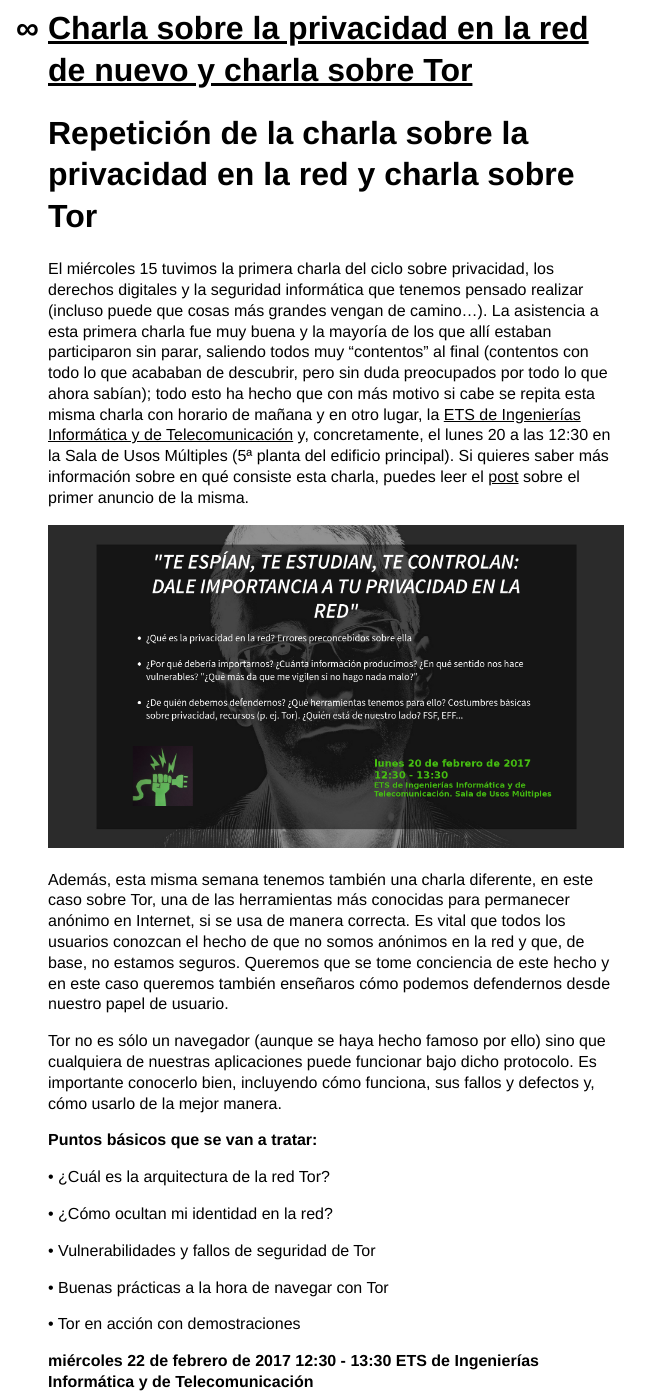
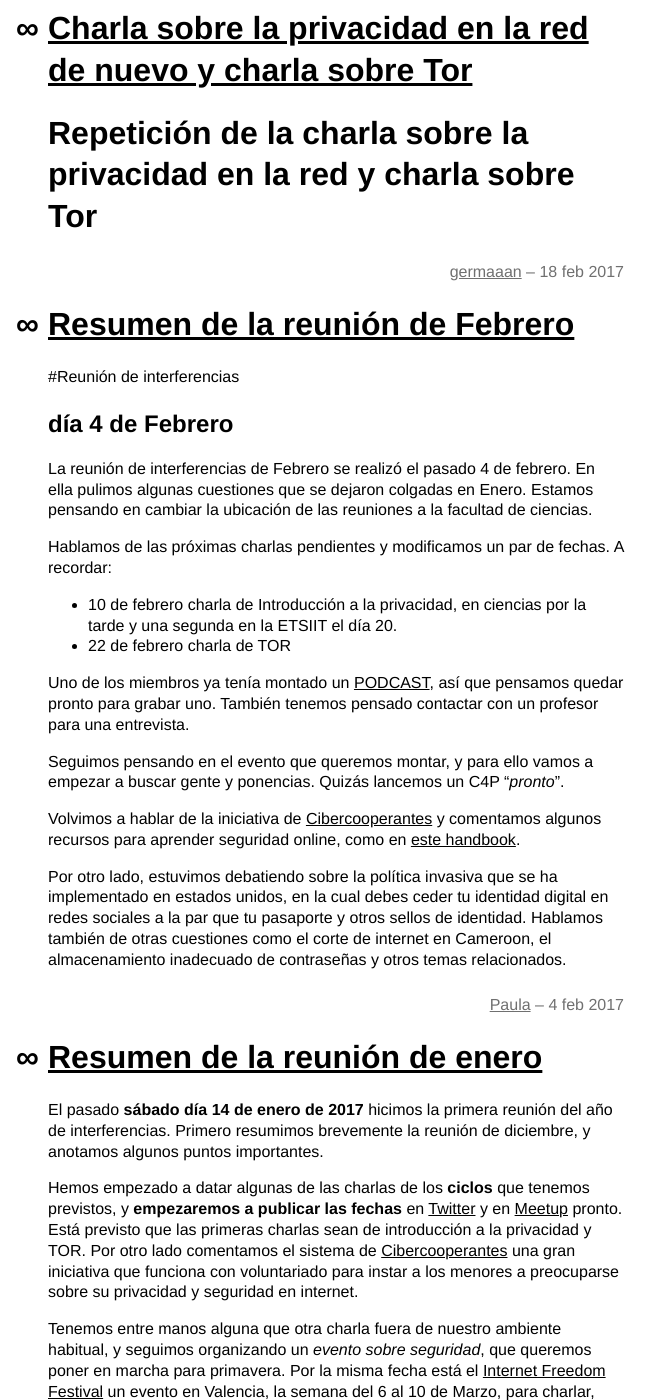
Before and after one commit to Interferencias/interferencias.github.io, a Jekyll site: the page built from index.html, in a window 1280 px wide and 1400 px high, scrolled down 1461 px. Shown: the whole window, without its empty margins (0-670 px from the left). Built offline with Jekyll 4.4.1, drawn with Linux system fonts in a browser that asks for light colours; the list of posts is cut into pages by our own code; some of the changed text lies outside the part shown.

Commit message:
Buscando error

```diff
--- a/_posts/2017-02-18-charla-tor.md
+++ b/_posts/2017-02-18-charla-tor.md
@@ -5,35 +5,3 @@
 ---
 
 # Repetición de la charla sobre la privacidad en la red y charla sobre Tor
-
-El miércoles 15 tuvimos la primera charla del ciclo sobre privacidad, los derechos digitales y la seguridad informática que tenemos pensado realizar (incluso puede que cosas más grandes vengan de camino...). La asistencia a esta primera charla fue muy buena y la mayoría de los que allí estaban participaron sin parar, saliendo todos muy "contentos" al final (contentos con todo lo que acababan de descubrir, pero sin duda preocupados por todo lo que ahora sabían); todo esto ha hecho que con más motivo si cabe se repita esta misma charla con horario de mañana y en otro lugar, la [ETS de Ingenierías Informática y de Telecomunicación](https://www.openstreetmap.org/#map=19/37.19703/-3.62455) y, concretamente, el lunes 20 a las 12:30 en la Sala de Usos Múltiples (5ª planta del edificio principal). Si quieres saber más información sobre en qué consiste esta charla, puedes leer el [post]({% post_url 2017-02-13-charla-privacidad.md %}) sobre el primer anuncio de la misma.
-
-![cartel_privacidad_etsiit]({{ "/assets/images/cartel_privacidad_etsiit.png" }})
-
-Además, esta misma semana tenemos también una charla diferente, en este caso sobre Tor, una de las herramientas más conocidas para permanecer anónimo en Internet, si se usa de manera correcta. Es vital que todos los usuarios conozcan el hecho de que no somos anónimos en la red y que, de base, no estamos seguros. Queremos que se tome conciencia de este hecho y en este caso queremos también enseñaros cómo podemos defendernos desde nuestro papel de usuario.
-
-Tor no es sólo un navegador (aunque se haya hecho famoso por ello) sino que cualquiera de nuestras aplicaciones puede funcionar bajo dicho protocolo. Es importante conocerlo bien, incluyendo cómo funciona, sus fallos y defectos y, cómo usarlo de la mejor manera.
-
-**Puntos básicos que se van a tratar:**
-
-• ¿Cuál es la arquitectura de la red Tor?
-
-• ¿Cómo ocultan mi identidad en la red?
-
-• Vulnerabilidades y fallos de seguridad de Tor
-
-• Buenas prácticas a la hora de navegar con Tor
-
-• Tor en acción con demostraciones
-
-**miércoles 22 de febrero de 2017**
-**12:30 - 13:30**
-**ETS de Ingenierías Informática y de Telecomunicación**
-
-![cartel_tor]({{ "/assets/images/cartel_tor.png" }})
-
-Como siempre, no sería coherente tener que registrarse para asistir a la charla, por lo que el registro no es necesario y la asistencia es totalmente libre, sin embargo, esta y otras actividades también son anunciadas en Meetup:
-
-• ["Te espían, te estudian, te controlan: tu privacidad en la red"](https://www.meetup.com/es-ES/Granada-Geek/events/237510307/)
-
-• ["Tor, ¿la herramienta definitiva de anonimato?"](https://www.meetup.com/es-ES/Granada-Geek/events/237523054/)
```
